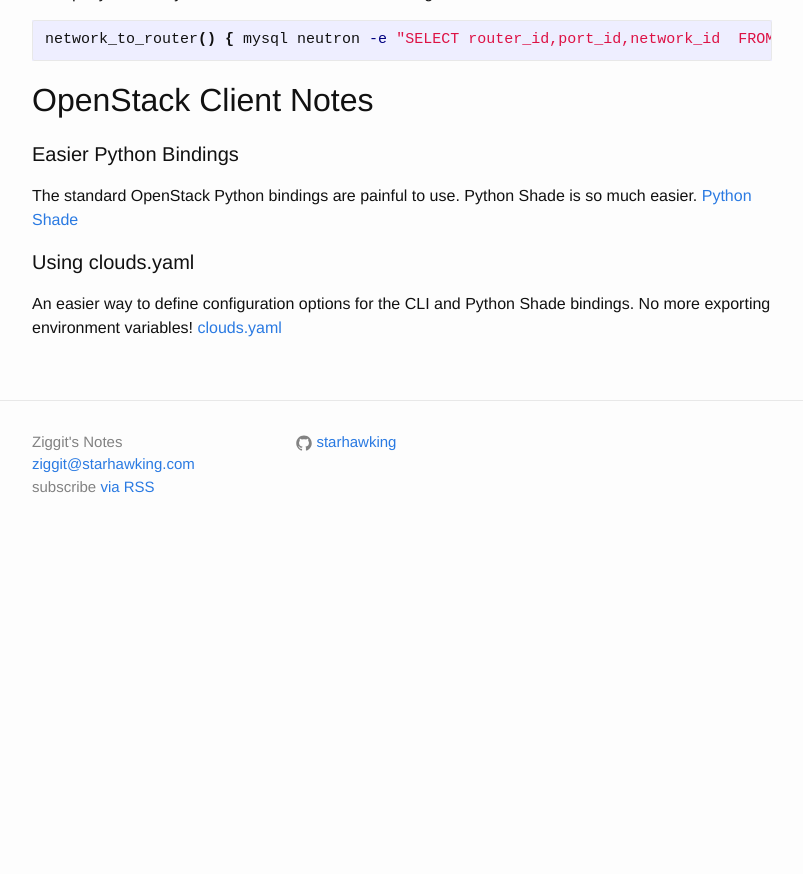
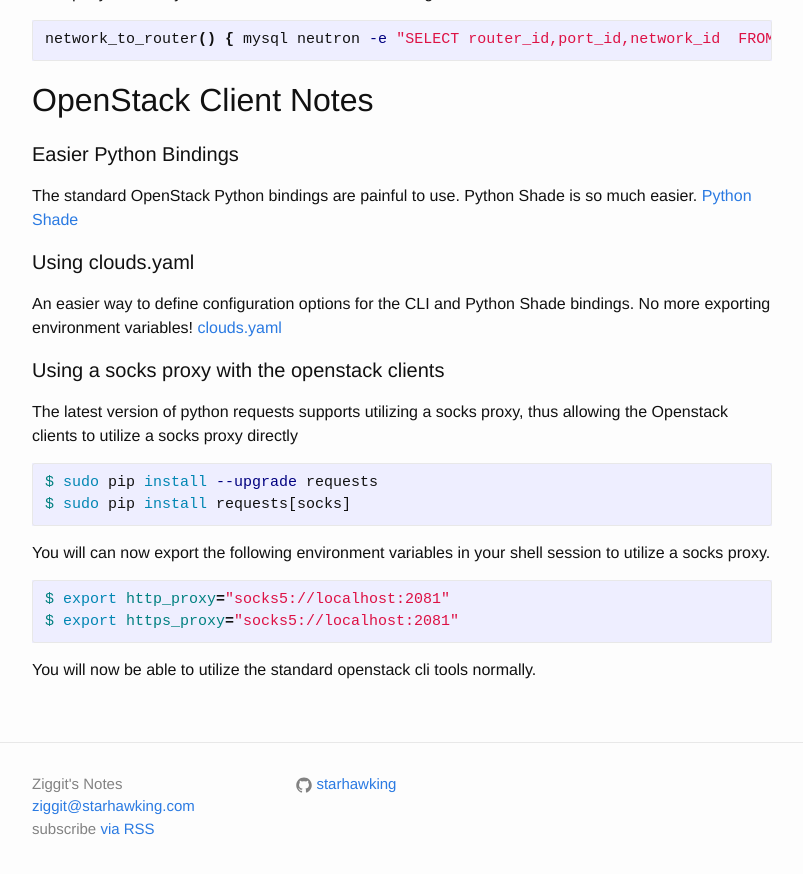
Before and after one commit to starhawking/starhawking.github.io, a Jekyll site: the page built from openstack_notes.md, in a window 1280 px wide and 900 px high, scrolled down 1878 px. Shown: the top 874 px of the window, without its empty margins (238-1041 px from the left). Built offline with Jekyll 4.4.1, drawn with Linux system fonts in a browser that asks for light colours; before the commit the page ends 2436 px from its top, so only the background shows below that.

Commit message:
Add notes about using a socks proxy
Add notes about using a socks proxy with the python requests library to add socks support to the openstack cli clients

````diff
--- a/openstack_notes.md
+++ b/openstack_notes.md
@@ -110,3 +110,21 @@
 
 An easier way to define configuration options for the CLI and Python Shade bindings. No more exporting environment variables!
 [clouds.yaml](https://docs.openstack.org/developer/python-openstackclient/man/openstack.html#cloud-configuration)
+
+#### Using a socks proxy with the openstack clients
+
+The latest version of python requests supports utilizing a socks proxy, thus allowing the Openstack clients to utilize a socks proxy directly
+
+```shell
+$ sudo pip install --upgrade requests
+$ sudo pip install requests[socks]
+```
+
+You will can now export the following environment variables in your shell session to utilize a socks proxy.
+
+```shell
+$ export http_proxy="socks5://localhost:2081"
+$ export https_proxy="socks5://localhost:2081"
+```
+
+You will now be able to utilize the standard openstack cli tools normally.
````
